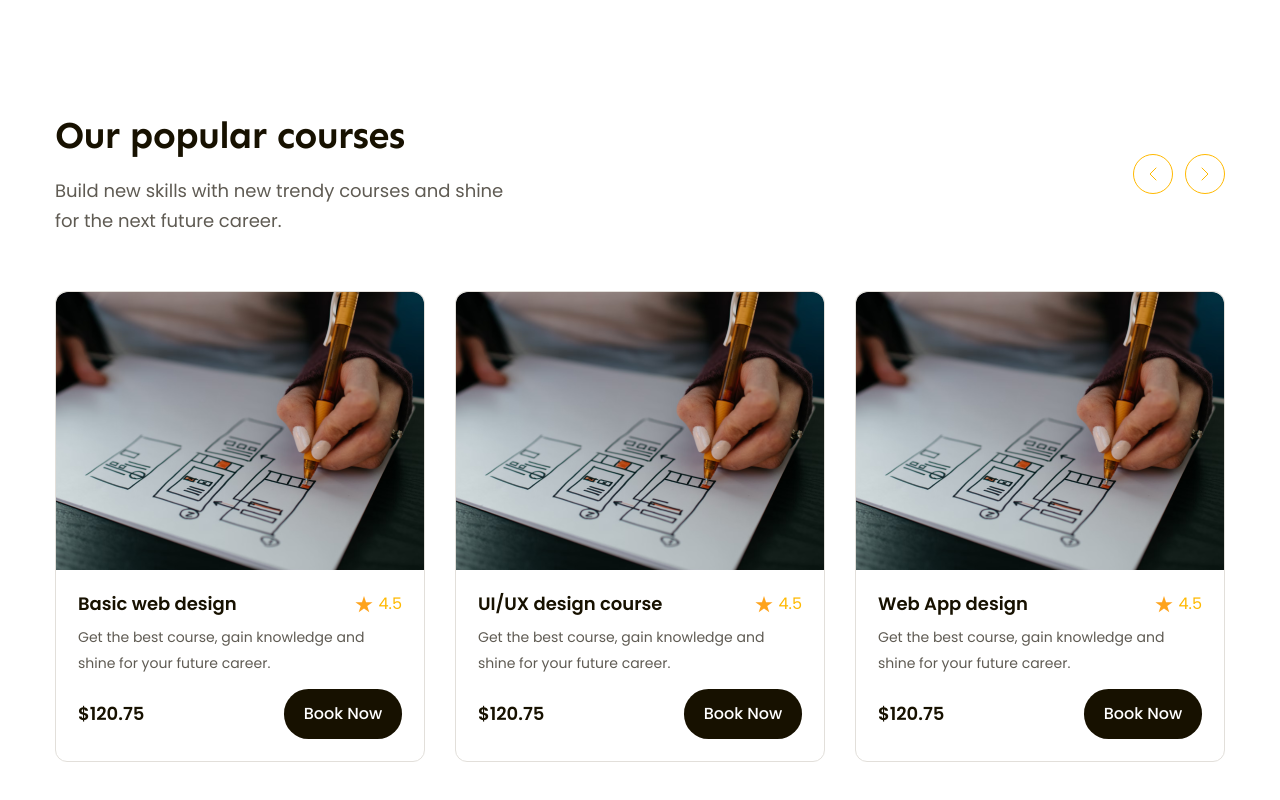
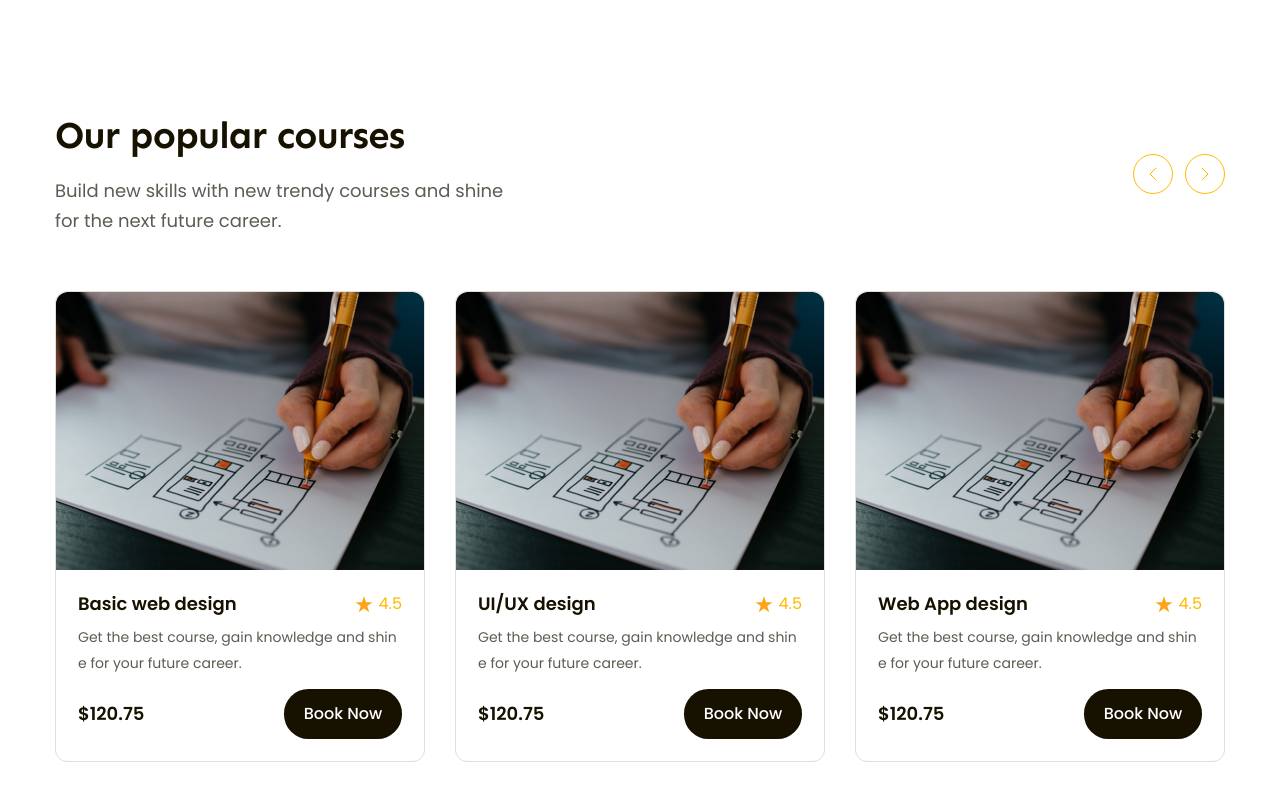
Before and after one commit to nam26102004/f8_project_2, a plain HTML site: page index.html in a window 1280 px wide. Shown: the part 1000-1800 px from the top of the page. Drawn offline with Linux system fonts and the light colour scheme.

Commit message:
sua lai line-clamp, them word-break

```diff
--- a/assets/css/styles.css
+++ b/assets/css/styles.css
@@ -51,6 +51,10 @@ a{
     -webkit-line-clamp: var(--line-clamp, 2);
     -webkit-box-orient: vertical;
     overflow: hidden;
+}
+
+.break-all{
+    word-break: break-all;
 }
 
 /* Active */
@@ -368,15 +372,12 @@ a{
     align-items: center;
 }
 
-.popular-bottom .title{
+.popular-bottom .title a{
+    padding-right: 8px;
     color: #171100;
     font-size: 1.8rem;
     font-weight: 600;
     line-height: 1.67; /* 166.667% */
-    display: -webkit-box;
-    -webkit-line-clamp: var(--line-clamp, 2);
-    -webkit-box-orient: vertical;
-    overflow: hidden;
 }
 
 .popular-bottom .head img{
@@ -394,10 +395,6 @@ a{
     font-size: 1.4rem;
     font-weight: 400;
     line-height: 1.857; /* 185.714% */
-    display: -webkit-box;
-    -webkit-line-clamp: var(--line-clamp, 2);
-    -webkit-box-orient: vertical;
-    overflow: hidden;
 }
 
 .popular-bottom .buying {
--- a/index.html
+++ b/index.html
@@ -122,10 +122,12 @@
                         <img src="./assets/img/popular-img-1.png" alt="Basic web design" class="popular-img">
                         <div class="info">
                             <div class="head">
-                                <h3 class="title" style="--line-clamp: 1">Basic web design</h3>
+                                <h3 class="title " >
+                                    <a href="" class="break-all line-clamp" style="--line-clamp: 1">Basic web design</a>
+                                </h3>
                                 <img src="./assets/img/star.svg" alt=""><span>4.5</span>
                             </div>
-                            <p class="desc" style="--line-clamp: 2">
+                            <p class="desc break-all line-clamp" style="--line-clamp: 2">
                                 Get the best course, gain knowledge and shine for your future career.</p>
                             <div class="buying">
                                 <p class="price">$120.75</p>
@@ -137,10 +139,12 @@
                         <img src="./assets/img/popular-img-1.png" alt="UI/UX design" class="popular-img">
                         <div class="info">
                             <div class="head">
-                                <h3 class="title" style = "--line-clamp: 1">UI/UX design course</h3>
+                                <h3 class="title " >
+                                    <a href="" class="break-all line-clamp" style="--line-clamp: 1">UI/UX design</a>
+                                </h3>
                                 <img src="./assets/img/star.svg" alt=""><span>4.5</span>
                             </div>
-                            <p class="desc" style="--line-clamp: 2">Get the best course, gain knowledge and shine for your future career. </p>
+                            <p class="desc break-all line-clamp" style="--line-clamp: 2">Get the best course, gain knowledge and shine for your future career. </p>
                             <div class="buying">
                                 <p class="price">$120.75</p>
                                 <a href="#!" class="btn popular-btn">Book Now</a>
@@ -151,10 +155,12 @@
                         <img src="./assets/img/popular-img-1.png" alt="Web App design" class="popular-img">
                         <div class="info">
                             <div class="head">
-                                <h3 class="title" style="--line-clamp: 1">Web App design</h3>
+                                <h3 class="title " >
+                                    <a href="" class="break-all line-clamp" style="--line-clamp: 1">Web App design</a>
+                                </h3>
                                 <img src="./assets/img/star.svg" alt=""><span>4.5</span>
                             </div>
-                            <p class="desc" style="--line-clamp: 2">Get the best course, gain knowledge and shine for your future career.</p>
+                            <p class="desc break-all line-clamp" style="--line-clamp: 2">Get the best course, gain knowledge and shine for your future career.</p>
                             <div class="buying">
                                 <p class="price">$120.75</p>
                                 <a href="#!" class="btn popular-btn">Book Now</a>
```
